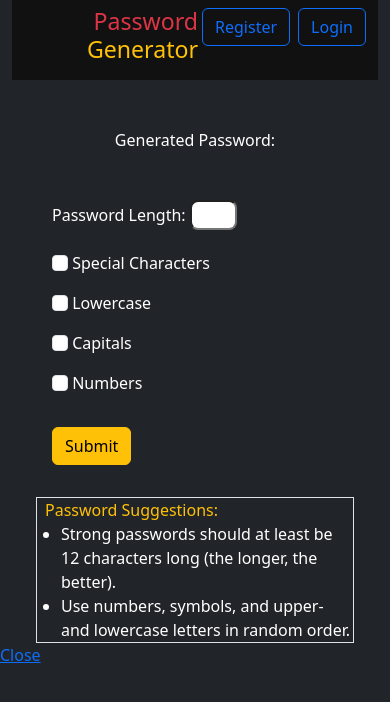
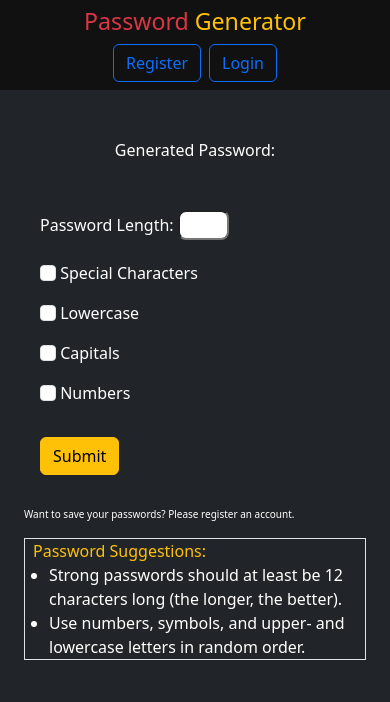
Before and after one commit to illustrae/EduManage, a Flask app: page / in a window 390 px wide. Shown: the top 702 px of the page. Run offline with Flask 3, Linux system fonts and the light colour scheme.

Commit message:
finished mobile styling

```diff
--- a/password_gen_app/templates/main.html
+++ b/password_gen_app/templates/main.html
@@ -12,15 +12,21 @@
 </head>
 
 <body class="bg-dark text-white">
-    <div class="container-fluid">
-        <div class="d-flex flex-row-reverse p-2 custom-bg-darker col-lg-6 mx-auto text-end">
-            <a class="mx-1" href="/login"><button type="button" class="btn btn-outline-primary">Login</button></a>
-            <a class="mx-1" href="/register"><button type="button" class="btn btn-outline-primary">Register</button></a>
-            <h3 class="me-auto"><span class="text-danger">Password</span> <span class="text-warning">Generator</span></h3>
+    <div class="mx-auto">
+        <div class="navbar d-flex flex-column-reverse flex-sm-row-reverse p-2 custom-bg-darker col-lg-6 mx-auto text-end">
+            <div class="d-flex justify-content-center">
+                <a class="mx-1" href="/register"><button type="button" class="btn btn-outline-primary">Register</button></a>
+                <a class="mx-1" href="/login"><button type="button" class="btn btn-outline-primary">Login</button></a>
+            </div>
+            <h3 class="me-sm-auto">
+                <span class="text-danger">Password</span>
+                <span class="text-warning">Generator</span>
+            </h3>
         </div>
-        <div class="container-fluid ">
+        <div class="container col-xxl-6 ">
+
             <div class="row text-center">
-                <p class="mt-5 custom-res-font-size"> Generated Password:</p>
+                <p class="mt-5"> Generated Password:</p>
                 <p class="text-success fs-2 fw-bold custom-bg-darker">{{generated_password}}</p>
                 <div class="d-sm-block d-md-none">
                     {% with messages = get_flashed_messages(category_filter=['password_form']) %}
@@ -34,8 +40,8 @@
                     {% endwith %}
                 </div>
             </div>
-            <div class="container d-flex flex-column justify-content-center flex-md-row">
-                <div class="col-lg-3 mx-sm-5">
+            <div class="container d-flex flex-column flex-md-row col-12">
+                <div class="col-lg-6 mx-sm-5">
                     <form action="/generate" method="POST">
                         <div class="m-3">
                             <label class="form-label" for="">Password Length:</label>
@@ -72,6 +78,7 @@
                         <div class="m-3">
                             <button class="btn btn-warning m-3 mx-auto">Submit</button>
                         </div>
+                        <p class="custom-font-size"> Want to save your passwords? Please register an account.</p>
                     </form>
                 </div>
                 <div class="border border-1 col-sm-3 d-sm-block d-md-none">
@@ -81,7 +88,7 @@
                         <li>Use numbers, symbols, and upper- and lowercase letters in random order.</li>
                     </ul>
                 </div>
-                <div class="border border-1 col-lg-3 col-md-3 col-sm-3 d-none d-md-block d-flex flex-column h-100 w-50 my-4">
+                <div class="border border-1 col-3 d-none d-md-block d-flex flex-column h-100 my-4 col-lg-3 mx-sm-5">
                     {% with messages = get_flashed_messages(category_filter=['password_form']) %}
                         {% if messages %}
                             <ul class="ps-4 m-0">
@@ -103,7 +110,6 @@
             </div>
         </div>
     </div>
-    <a href="/close" class="exit" role="button"> Close</a>
 </body>
 
 </html>
```
Also changed, not shown: password_gen_app/templates/login.html (+5 -5 lines), password_gen_app/templates/main_logged_in.html (+12 -9 lines).
